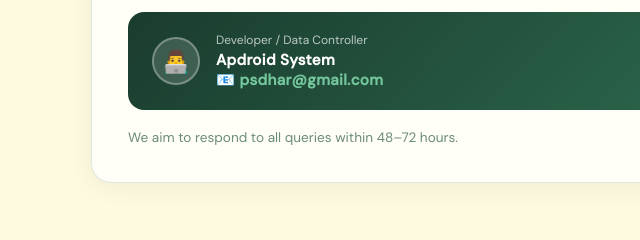
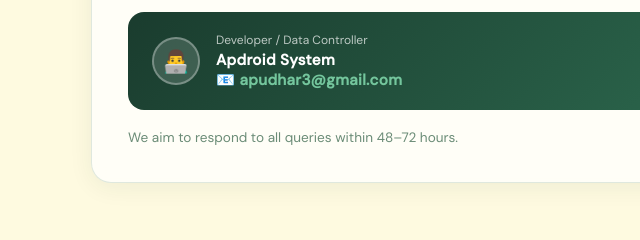
Before and after one commit to apudhar007/bazar_list_privacy_policy, a plain HTML site: page index.html in a window 1280 px wide. Shown: the part 4600-4840 px from the top of the page, 179-819 px from the left. Drawn offline with nearby package versions, Linux system fonts and the light colour scheme.

Commit message:
Update index.html

```diff
--- a/index.html
+++ b/index.html
@@ -672,7 +672,7 @@
       <div>
         <div class="contact-label">Developer / Data Controller</div>
         <div class="contact-email"><strong>Apdroid System</strong></div>
-        <div class="contact-email">📧 <a href="mailto:psdhar@gmail.com">psdhar@gmail.com</a></div>
+        <div class="contact-email">📧 <a href="mailto:apudhar3@gmail.com">apudhar3@gmail.com</a></div>
       </div>
     </div>
     <p style="margin-top:16px; font-size: 0.85rem; color: var(--text-muted);">We aim to respond to all queries within 48–72 hours.</p>
```
